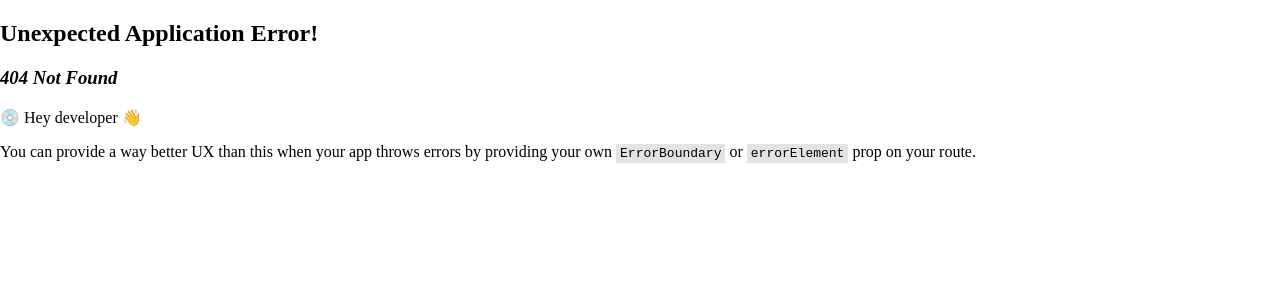
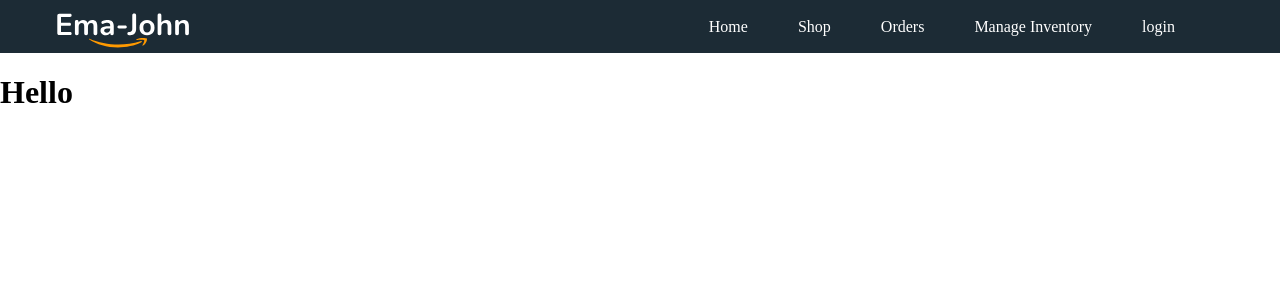
Before and after one commit to shamimsikder/PH-WebDev, a React (Vite) app in the folder Milestone 9/ema-john-e-commerce/: page /orders in a window 1280 px wide. Before the commit this address had no page. Shown: the top 300 px of the page. Built offline with nearby package versions, Linux system fonts and the light colour scheme.

Commit message:
Added Link to avoid relode

```diff
--- a/Milestone 9/ema-john-e-commerce/src/components/Header/Header.jsx
+++ b/Milestone 9/ema-john-e-commerce/src/components/Header/Header.jsx
@@ -1,5 +1,6 @@
 import React from 'react';
 import './Header.css'
+import { Link } from 'react-router-dom';
 
 const Header = () => {
     return (
@@ -8,12 +9,11 @@
             <img src="Logo.svg" alt="" />
 
             <div className='link'>
-                <a href="/home">Home</a>
-                <a href="/shop">Shop</a>
-                <a href="/order">Orders</a>
-                <a href="/order-review">Order Review</a>
-                <a href="/manage-inventory">Manage Inventory</a>
-                <a href="/login">login</a>
+                <Link to="/">Home</Link>
+                <Link to="/shop">Shop</Link>
+                <Link to="/orders">Orders</Link>
+                <Link to="/manage-inventory">Manage Inventory</Link>
+                <Link to="/login">login</Link>
             </div>
 
         </div>
--- /dev/null
+++ b/Milestone 9/ema-john-e-commerce/src/components/Inventory/Inventory.jsx
@@ -0,0 +1,11 @@
+import React from 'react';
+
+const Inventory = () => {
+    return (
+        <div>
+            <h1>Inventory</h1>
+        </div>
+    );
+};
+
+export default Inventory;
--- /dev/null
+++ b/Milestone 9/ema-john-e-commerce/src/components/Login/Login.jsx
@@ -0,0 +1,11 @@
+import React from 'react';
+
+const Login = () => {
+    return (
+        <div>
+            <h1>Login</h1>
+        </div>
+    );
+};
+
+export default Login;
--- /dev/null
+++ b/Milestone 9/ema-john-e-commerce/src/components/Orders/Orders.jsx
@@ -0,0 +1,11 @@
+import React from 'react';
+
+const Orders = () => {
+    return (
+        <div>
+            <h1>Hello</h1>
+        </div>
+    );
+};
+
+export default Orders;
```
Also changed, not shown: Milestone 9/ema-john-e-commerce/src/main.jsx (+15 -0 lines).
